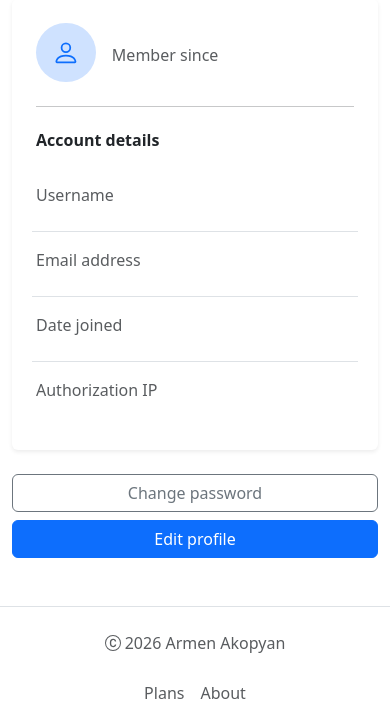
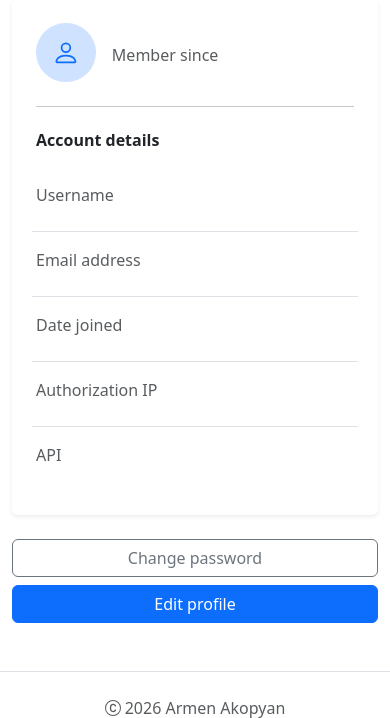
Before and after one commit to bananamen4ik/image-processing, a Django app: template src/image-processing/user_profile/templates/user_profile/info.html in a window 390 px wide. Shown: the part 256-974 px from the top of the page. Run offline with Django 5.2, Linux system fonts and the light colour scheme; the template is opened without the code that fills it, so the values that code supplies are empty; some libraries are stand-ins or nearby versions.

Commit message:
feature: display API in user profile, fix translate

```diff
--- a/src/image-processing/user_profile/templates/user_profile/info.html
+++ b/src/image-processing/user_profile/templates/user_profile/info.html
@@ -97,13 +97,23 @@
                                     </dd>
                                 </div>
 
-                                <div class="row g-2 py-3">
+                                <div class="row g-2 py-3 border-bottom">
                                     <dt class="col-sm-4 text-body-secondary fw-normal">
                                         {% translate 'Authorization IP' %}
                                     </dt>
 
                                     <dd class="col-sm-8 mb-0 fw-medium">
                                         {{ user.user_profile.last_login_ip }}
+                                    </dd>
+                                </div>
+
+                                <div class="row g-2 py-3">
+                                    <dt class="col-sm-4 text-body-secondary fw-normal">
+                                        {% translate 'API' %}
+                                    </dt>
+
+                                    <dd class="col-sm-8 mb-0 fw-medium">
+                                        {{ user.auth_token }}
                                     </dd>
                                 </div>
                             </dl>
```
Also changed, not shown: src/image-processing/tools/forms.py (+7 -5 lines), src/image-processing/locale/ru/LC_MESSAGES/django.po.
